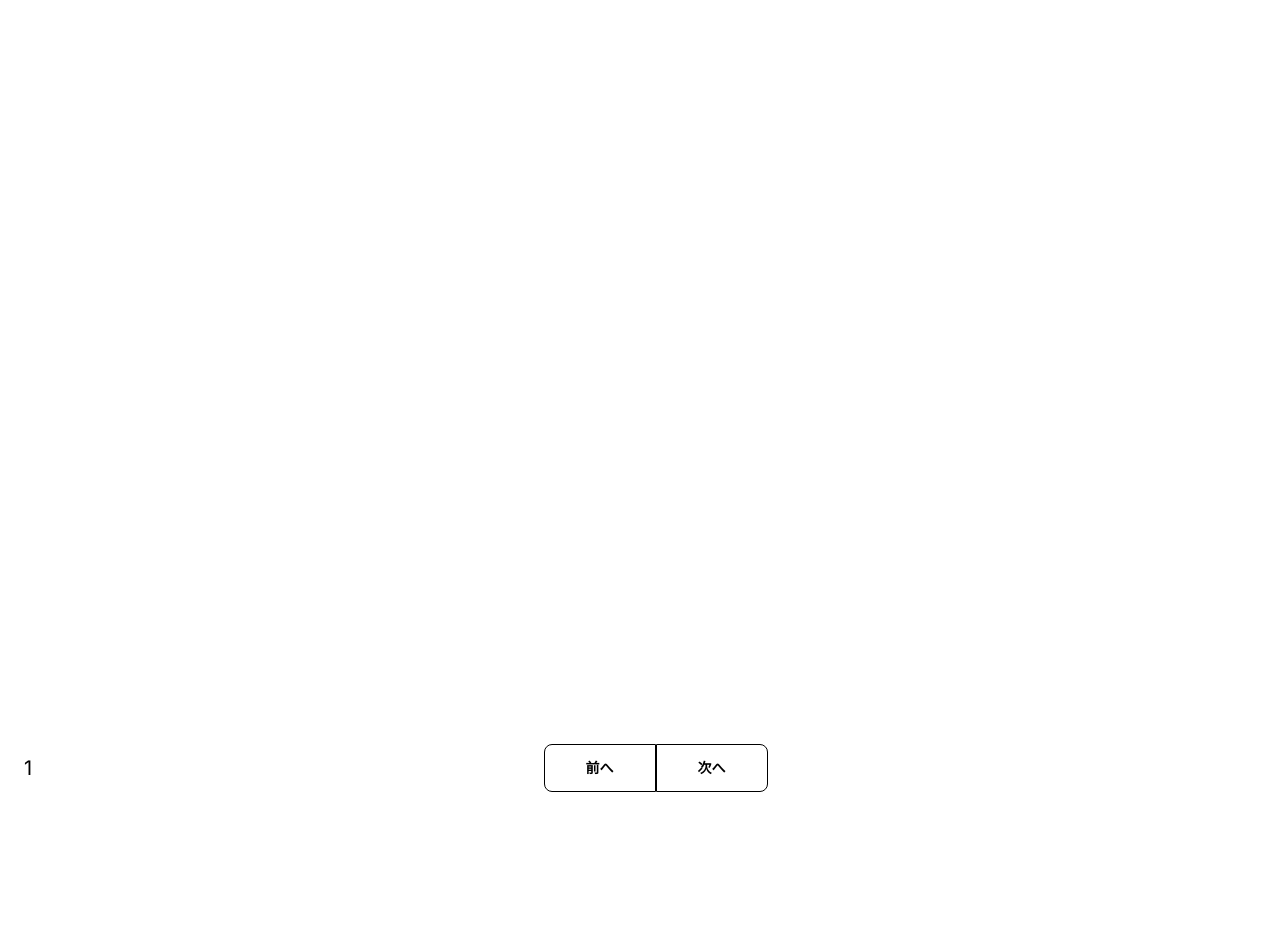
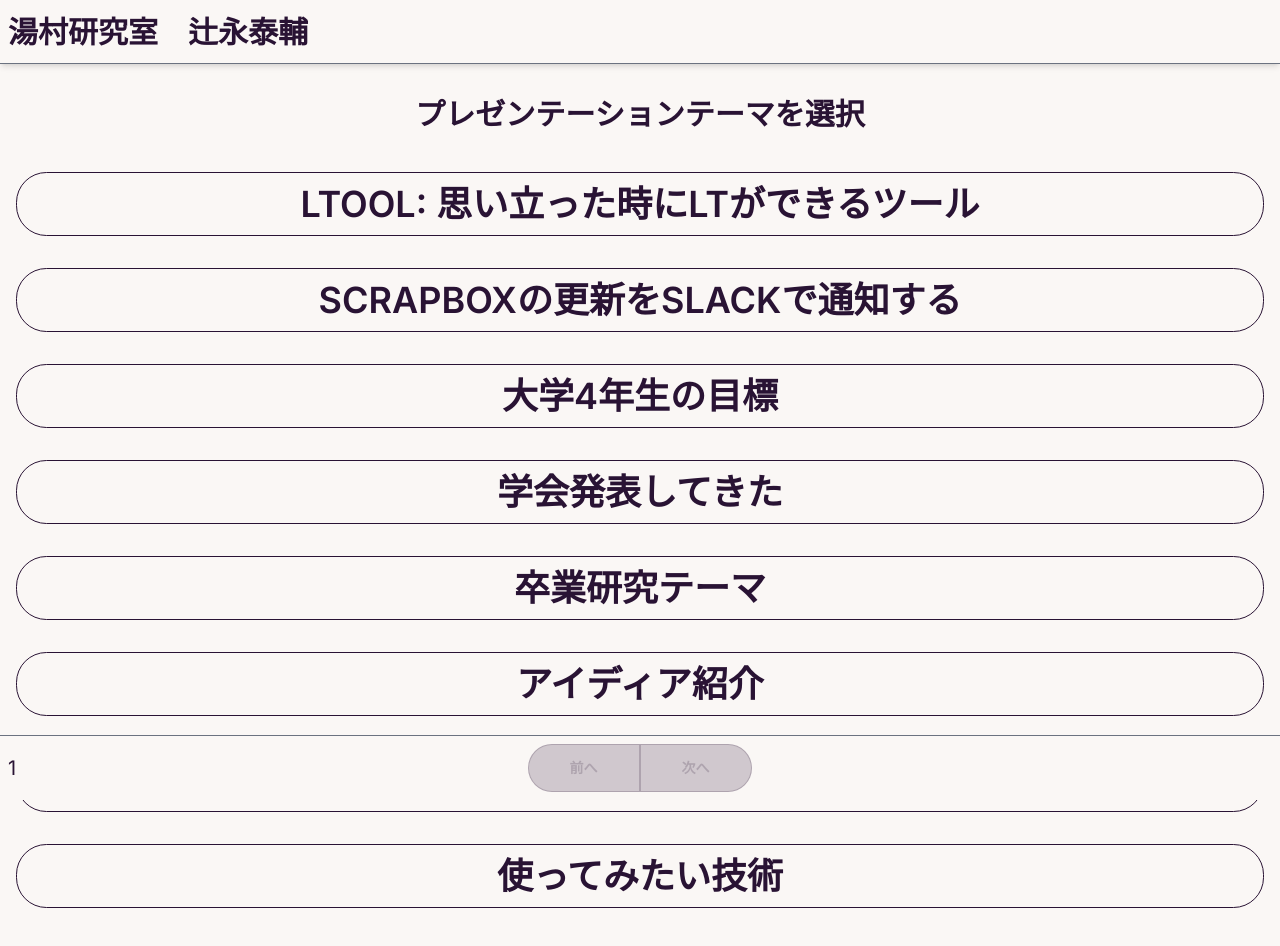
Before and after one commit to Gachal29/ltool-demo, a Next.js app: page /presentation-ctl in a window 1280 px wide. Shown: the top 946 px of the page. Before the commit the page ends 800 px from the top, so only its background shows below. Built offline with nearby package versions, Linux system fonts and the light colour scheme.

Commit message:
テーマ選択 & 表示

```diff
--- a/src/app/layout.tsx
+++ b/src/app/layout.tsx
@@ -15,7 +15,7 @@ export default function RootLayout({
 }) {
   return (
     <html lang="en">
-      <body className={ `${inter.className} p-4` }>{children}</body>
+      <body className={inter.className}>{children}</body>
     </html>
   )
 }
--- a/src/app/presentation-ctl/page.tsx
+++ b/src/app/presentation-ctl/page.tsx
@@ -1,22 +1,36 @@
 "use client"
 import PresentationCtlFooter from "components/footers/PresentationCtlFooter"
 import PresentationCtlHeader from "components/headers/PresentationCtlHeader"
+import PresentationThemeSelect from "components/controller/PresentationThemeSelect"
 import { NextPage } from "next"
 import { useState } from "react"
+import { Material } from "models/material"
+import PresentationThemeTemplate from "components/controller/PresentationThemeTemplate"
 
 
 const PresentationController: NextPage = () => {
   const [currentPage, setCurrentPage] = useState<number>(1)
   const [presentationTheme, setPresentationTheme] = useState<string>("")
-  const handlePresentationTheme = (selectPresentationTheme: string) => {
-    setPresentationTheme(selectPresentationTheme)
-  }
+
+  const material = new Material()
 
   return (
     <>
-      <PresentationCtlHeader presentationTheme={ presentationTheme } />
-      <main></main>
-      <PresentationCtlFooter currentPage={ currentPage } setCurrentPage={ setCurrentPage } />
+      <PresentationCtlHeader
+        currentPage={ currentPage }
+        presentationTheme={ presentationTheme } />
+      <main className="mt-8 mb-16 mx-4">
+        {!presentationTheme && currentPage === 1 &&
+          <PresentationThemeSelect setPresentationTheme={ setPresentationTheme } />
+        }
+        {presentationTheme && currentPage === 1 &&
+          <PresentationThemeTemplate presentationTheme={ presentationTheme } />
+        }
+      </main>
+      <PresentationCtlFooter
+        presentationTheme={ presentationTheme }
+        currentPage={ currentPage }
+        setCurrentPage={ setCurrentPage } />
     </>
   )
 }
--- /dev/null
+++ b/src/components/controller/PresentationThemeSelect.tsx
@@ -0,0 +1,32 @@
+import { NextPage } from "next"
+import { Dispatch, SetStateAction } from "react"
+import { PresentationThemeChoices } from "consts/contentChoices"
+
+type Props = {
+  setPresentationTheme: Dispatch<SetStateAction<string>>
+}
+
+const PresentationThemeSelect: NextPage<Props> = ({ setPresentationTheme }) => {
+  const choicesElems: any = []
+
+  PresentationThemeChoices.forEach((presentationThemeChoice, index) => {
+    choicesElems.push(
+      <li key={ index }
+        className="btn btn-lg btn-outline w-full lg:text-4xl btn-lg my-4"
+        onClick={() => setPresentationTheme(presentationThemeChoice)}>
+        { presentationThemeChoice }
+      </li>
+    )
+  })
+
+  return (
+    <div className="text-center">
+      <h1 className="font-bold text-3xl mt-2 mb-6">プレゼンテーションテーマを選択</h1>
+      <div>
+        <ul>{ choicesElems }</ul>
+      </div>
+    </div>
+  )
+}
+
+export default PresentationThemeSelect
--- /dev/null
+++ b/src/components/controller/PresentationThemeTemplate.tsx
@@ -0,0 +1,28 @@
+import { NextPage } from "next"
+import { useWindowSize } from "utils/useWindowSize"
+
+type Props = {
+  presentationTheme: string
+}
+
+const PresentationThemeTemplate: NextPage<Props> = ({ presentationTheme }) => {
+  const windowSize = useWindowSize()
+
+  const divStyle = {
+    /*
+      65: headerのheight
+      64: footerのheihgt
+      32: mainのmargin-top
+      64: mainのmargin-bottom
+    */
+    height: `${windowSize.height - 65 - 64 - 32 - 64}px`
+  }
+
+  return (
+    <div style={ divStyle } className="flex justify-center items-center">
+      <h1 className="text-6xl font-bold">{ presentationTheme }</h1>
+    </div>
+  )
+}
+
+export default PresentationThemeTemplate
--- a/src/components/footers/PresentationCtlFooter.tsx
+++ b/src/components/footers/PresentationCtlFooter.tsx
@@ -3,16 +3,15 @@ import { Dispatch, SetStateAction } from "react"
 
 
 type Props = {
+  presentationTheme?: string
   currentPage: number
   setCurrentPage: Dispatch<SetStateAction<number>>
 }
 
-const PresentationCtlFooter: NextPage<Props> = ({ currentPage, setCurrentPage }) => {
-  const handlePageNext = () => { setCurrentPage(currentPage + 1) }
-  const handlePagePrevious = () => { setCurrentPage(currentPage - 1) }
-
+const PresentationCtlFooter: NextPage<Props> = (
+  { presentationTheme, currentPage, setCurrentPage }) => {
   return (
-    <footer className="navbar fixed bottom-0">
+    <footer className="navbar fixed bottom-0 bg-base-100 border-t border-gray-500">
       <div className="navbar-start text-xl">
         { currentPage }
       </div>
@@ -21,13 +20,13 @@ const PresentationCtlFooter: NextPage<Props> = ({ currentPage, setCurrentPage })
         <button
           className="btn btn-outline btn-primary-focus w-28"
           disabled={ currentPage === 1 ? true : false }
-          onClick={ handlePagePrevious }
+          onClick={ () => setCurrentPage(currentPage-1) }
         >前へ</button>
 
         <button
           className="btn btn-outline btn-primary-focus w-28"
-          disabled={ false }
-          onClick={ handlePageNext }
+          disabled={ presentationTheme ? false : true }
+          onClick={ () => setCurrentPage(currentPage+1) }
         >次へ</button>
       </div>
       <div className="navbar-end">
--- a/src/components/headers/PresentationCtlHeader.tsx
+++ b/src/components/headers/PresentationCtlHeader.tsx
@@ -1,14 +1,19 @@
 import { NextPage } from "next"
+import { displayName } from "consts/presentationConfig"
 
 
 type Props = {
+  currentPage: number
   presentationTheme?: string
 }
 
-const PresentationCtlHeader: NextPage<Props> = ({ presentationTheme }) => {
+const PresentationCtlHeader: NextPage<Props> = ({ currentPage, presentationTheme }) => {
   return (
-    <header className="navbar">
-      <h1 className="navbar-start text-2xl">{ presentationTheme || "" }</h1>
+    <header id="presentation-ctl-header-id" className="navbar sticky top-0 bg-base-100 border-b border-gray-500 shadow-md">
+      {currentPage !== 1
+        ? <h1 className="navbar-start text-3xl font-bold">{ presentationTheme || "" }</h1>
+        : <h1 className="navbar-start text-3xl font-bold">{ displayName }</h1>
+      }
     </header>
   )
 }
--- a/src/consts/contentChoices.ts
+++ b/src/consts/contentChoices.ts
@@ -1,5 +1,12 @@
 
 
 export const PresentationThemeChoices = [
-  "LTooL:思い立った時にLTができるツール"
+  "LTooL: 思い立った時にLTができるツール",
+  "Scrapboxの更新をSlackで通知する",
+  "大学4年生の目標",
+  "学会発表してきた",
+  "卒業研究テーマ",
+  "アイディア紹介",
+  "DjangoでWebアプリケーション開発",
+  "使ってみたい技術"
 ]
--- /dev/null
+++ b/src/consts/presentationConfig.ts
@@ -0,0 +1,3 @@
+
+
+export const displayName: string = "湯村研究室　辻永泰輔"
--- /dev/null
+++ b/src/models/material.ts
@@ -0,0 +1,14 @@
+
+export class Material {
+  constructor (
+    public contents?: Array<any>
+  ) {}
+
+  static fromData(contents: Array<any>): Material {
+    return new Material(contents || [])
+  }
+
+  select = (content: any) => {
+    this.contents?.push(content)
+  }
+}
--- /dev/null
+++ b/src/utils/useWindowSize.ts
@@ -0,0 +1,24 @@
+import { useEffect, useState } from "react"
+
+export const useWindowSize = () => {
+  const [windowSize, setWindowSize] = useState({
+    width: 0,
+    height: 0
+  })
+
+  useEffect(() => {
+    if (typeof window !== "undefined") {
+      const handleResize = () => {
+        setWindowSize({
+          width: window.innerWidth,
+          height: window.innerHeight
+        })
+      }
+      window.addEventListener("resize", handleResize)
+      handleResize()
+      return () => window.removeEventListener("resize", handleResize)
+    } else { return }
+  }, [])
+
+  return windowSize
+}
--- a/tailwind.config.js
+++ b/tailwind.config.js
@@ -7,7 +7,7 @@ module.exports = {
   ],
   theme: {},
   daisyui: {
-    themes: []
+    themes: ["cupcake"]
   },
   plugins: [ require("daisyui") ],
 }
```
